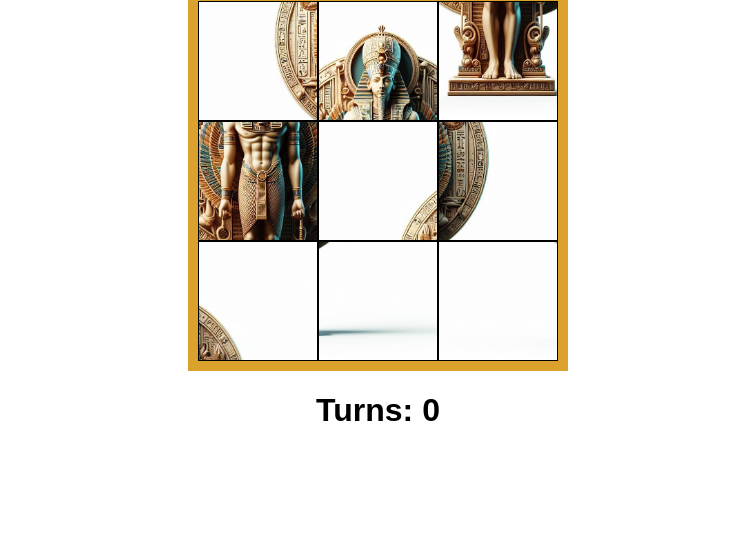
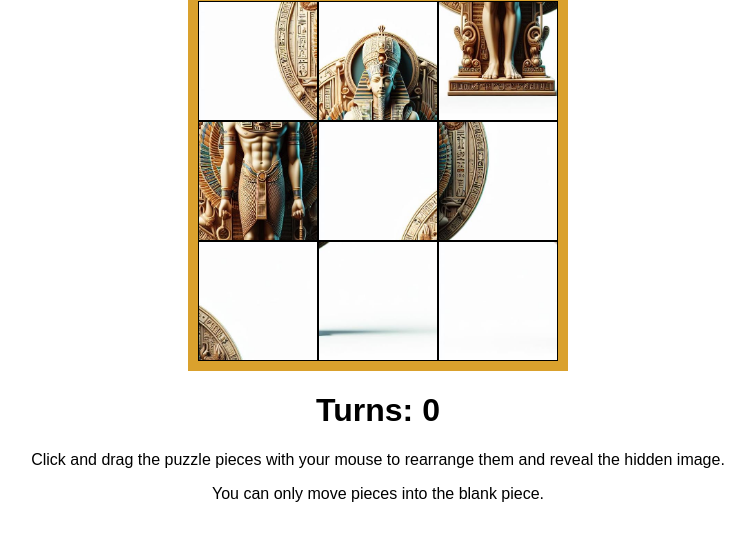
Before and after one commit to brendanwang/Prototype-3, a plain HTML site: page index.html in a window 1280 px wide. Shown: the part 171-712 px from the top of the page, without its empty margins (262-1013 px from the left). Drawn offline with Linux system fonts and the light colour scheme.

Commit message:
added instructions

```diff
--- a/index.html
+++ b/index.html
@@ -13,5 +13,7 @@
         <div id="board">
         </div>
         <h1>Turns: <span id="turns">0</span></h1>
+        <p id="instructions">Click and drag the puzzle pieces with your mouse to rearrange them and reveal the hidden image.</p>
+        <p id="instructions">You can only move pieces into the blank piece.</p>
     </body>
 </html>
```
